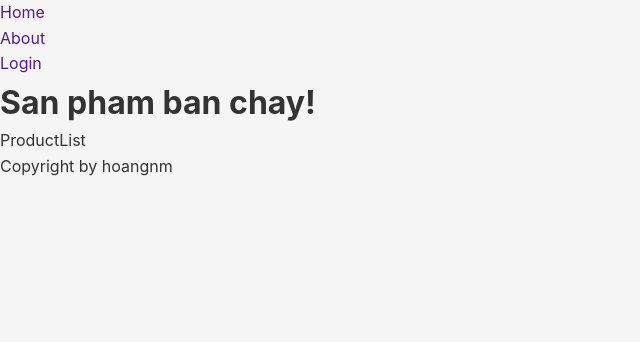
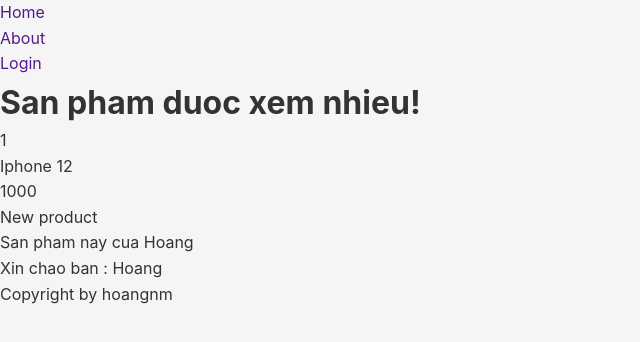
Before and after one commit to hoangnmfpt/web502-2024, a React (Vite) app: page / in a window 1280 px wide. Shown: the top 342 px of the page, without its empty margins (0-640 px from the left). Built offline with nearby package versions, Linux system fonts and the light colour scheme.

Commit message:
Lesson 6: Props

```diff
--- a/src/App.tsx
+++ b/src/App.tsx
@@ -2,25 +2,46 @@ import React from 'react'
 import './App.css'
 import Header from './components/Header'
 import Footer from './components/Footer'
-import Home from './pages/Home'
+import { Product } from './common/Product'
+
+const product = {
+  id: 1,
+  title: 'Iphone 12',
+  price: 1000,
+  description: 'New product'
+}
+
+// ! Props = Propeties (Thuộc tính)
+type Props = { product: Product; name: string }
+
+const Home = (props: Props) => {
+  return (
+    <div>
+      <h1>San pham duoc xem nhieu!</h1>
+      <div>{props.product.id}</div>
+      <div>{props.product.title}</div>
+      <div>{props.product.price}</div>
+      <div>{props.product.description}</div>
+      <span>San pham nay cua {props.name}</span>
+    </div>
+  )
+}
+
+// ! Lay ten cua nguoi dung tinh toan... co ket qua la yourname
+
+const Hello = ({ yourName }: { yourName: string }) => {
+  return <div>Xin chao ban : {yourName}</div>
+}
+
 function App() {
-  // JSX
-  const handleClick = () => {
-    console.log('hello')
-  }
   return (
     <>
       <Header />
-      <Home />
-      {/* <h2>Xin chao cac bạn!</h2>
-      <button className='btn' onClick={handleClick}>
-        Click me!
-      </button> */}
-
+      <Home product={product} name={'Hoang'} />
+      <Hello yourName={'Hoang'} />
       <Footer />
     </>
   )
-  // return React.createElement('div', { className: 'app' }, React.createElement('h1', {}, 'Hello, World!'))
 }
 
 export default App
```
Also changed, not shown: src/common/Product.ts (+7 -7 lines).
